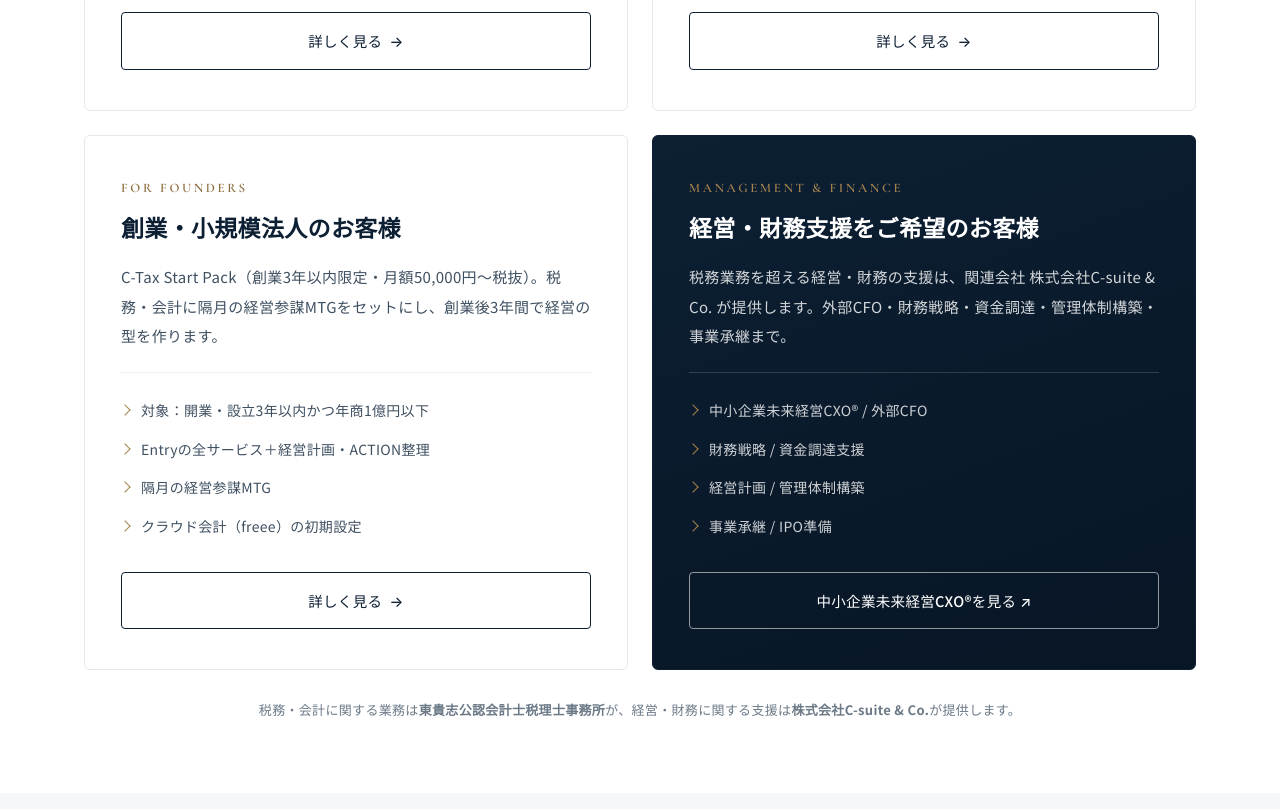
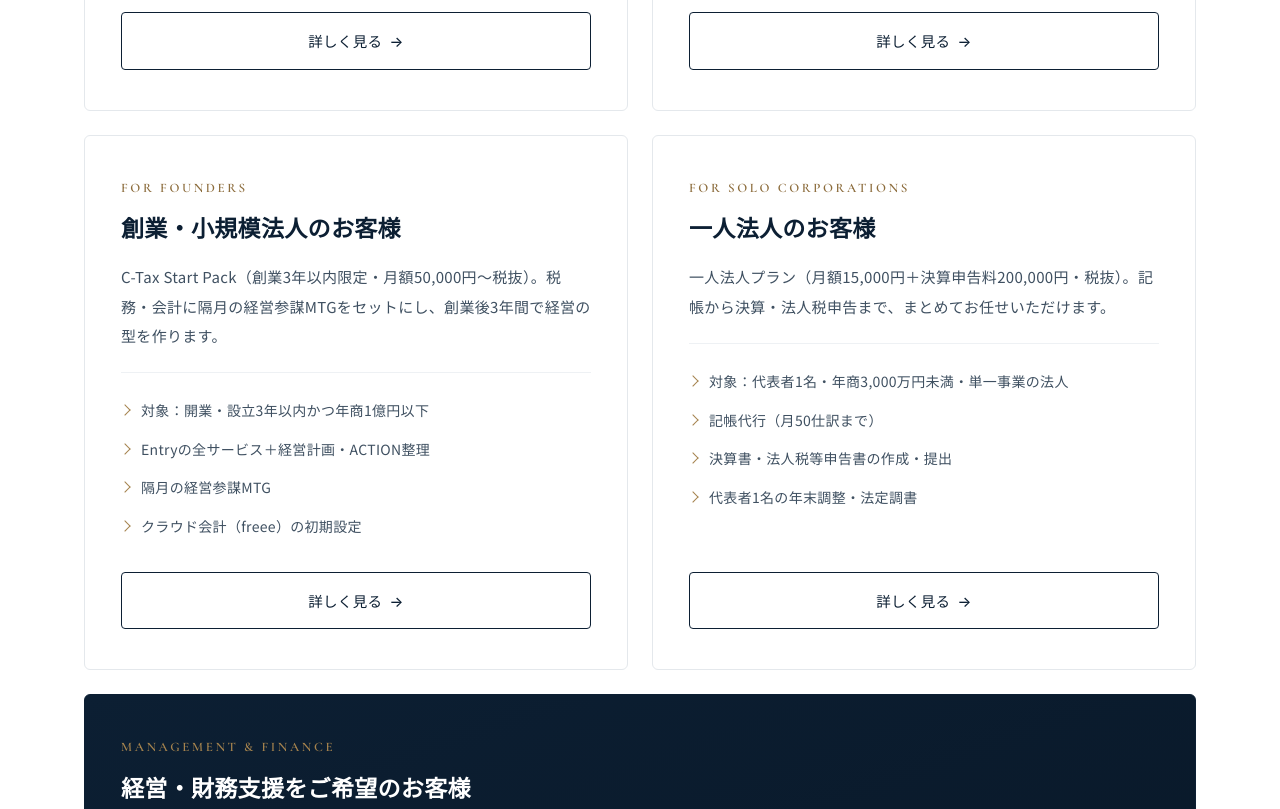
Before and after one commit to 1p-cpu/csuite-tax-advisory-office, a plain HTML site: page docs/services/index.html in a window 1280 px wide. Shown: the part 1880-2689 px from the top of the page. Drawn offline with nearby package versions, Linux system fonts and the light colour scheme.

Commit message:
Services: add 一人法人プラン card + footer link

```diff
--- a/docs/services/index.html
+++ b/docs/services/index.html
@@ -4,14 +4,14 @@
 <meta charset="UTF-8" />
 <meta name="viewport" content="width=device-width, initial-scale=1.0" />
 <title>サービス一覧｜東貴志公認会計士税理士事務所</title>
-<meta name="description" content="東貴志公認会計士税理士事務所のサービス一覧。法人向け税務顧問、個人事業主向け税務顧問、創業・小規模法人向けのC-Tax Start Pack。経営・財務支援は関連会社 株式会社C-suite & Co. が提供します。" />
+<meta name="description" content="東貴志公認会計士税理士事務所のサービス一覧。法人向け税務顧問、個人事業主向け税務顧問、創業・小規模法人向けのC-Tax Start Pack、代表者1名の法人向けの一人法人プラン。経営・財務支援は関連会社 株式会社C-suite & Co. が提供します。" />
 <meta name="robots" content="index, follow" />
 <meta name="author" content="東貴志公認会計士税理士事務所" />
 <link rel="canonical" href="https://csuite-tax.com/services/" />
 <meta property="og:type" content="article" />
 <meta property="og:site_name" content="東貴志公認会計士税理士事務所｜C-suite Tax Advisory" />
 <meta property="og:title" content="サービス一覧｜東貴志公認会計士税理士事務所" />
-<meta property="og:description" content="東貴志公認会計士税理士事務所のサービス一覧。法人向け税務顧問、個人事業主向け税務顧問、創業・小規模法人向けのC-Tax Start Pack。経営・財務支援は関連会社 株式会社C-suite & Co. が提供します。" />
+<meta property="og:description" content="東貴志公認会計士税理士事務所のサービス一覧。法人向け税務顧問、個人事業主向け税務顧問、創業・小規模法人向けのC-Tax Start Pack、代表者1名の法人向けの一人法人プラン。経営・財務支援は関連会社 株式会社C-suite & Co. が提供します。" />
 <meta property="og:url" content="https://csuite-tax.com/services/" />
 <meta property="og:locale" content="ja_JP" />
 <meta name="twitter:card" content="summary" />
@@ -119,7 +119,19 @@
         </ul>
         <span class="btn-card">詳しく見る <span class="arr">→</span></span>
       </a>
-      <a href="https://csuite-cxo.neonsole64.chatgpt.site/review-v10" target="_blank" rel="noopener noreferrer" class="card card--alt">
+      <a href="/services/hitori-hojin/" class="card">
+        <span class="card-label">For Solo Corporations</span>
+        <h3 class="card-title">一人法人のお客様</h3>
+        <p class="card-desc">一人法人プラン（月額15,000円＋決算申告料200,000円・税抜）。記帳から決算・法人税申告まで、まとめてお任せいただけます。</p>
+        <ul class="card-list">
+          <li>対象：代表者1名・年商3,000万円未満・単一事業の法人</li>
+          <li>記帳代行（月50仕訳まで）</li>
+          <li>決算書・法人税等申告書の作成・提出</li>
+          <li>代表者1名の年末調整・法定調書</li>
+        </ul>
+        <span class="btn-card">詳しく見る <span class="arr">→</span></span>
+      </a>
+      <a href="https://csuite-cxo.neonsole64.chatgpt.site/review-v10" target="_blank" rel="noopener noreferrer" class="card card--alt" style="grid-column:1 / -1;">
         <span class="card-label">Management &amp; Finance</span>
         <h3 class="card-title">経営・財務支援を<br class="sp-br" />ご希望のお客様</h3>
         <p class="card-desc">税務業務を超える経営・財務の支援は、関連会社 株式会社C-suite &amp; Co. が提供します。外部CFO・財務戦略・資金調達・管理体制構築・事業承継まで。</p>
@@ -174,6 +186,7 @@
         <a href="/services/corporate/">法人のお客様（税務顧問）</a>
         <a href="/services/sole-proprietor/">個人事業主のお客様</a>
         <a href="/services/startup/">創業・小規模法人（C-Tax Start Pack）</a>
+        <a href="/services/hitori-hojin/">一人法人プラン</a>
       </div>
       <div class="footer-col">
         <h4>事務所</h4>
```
